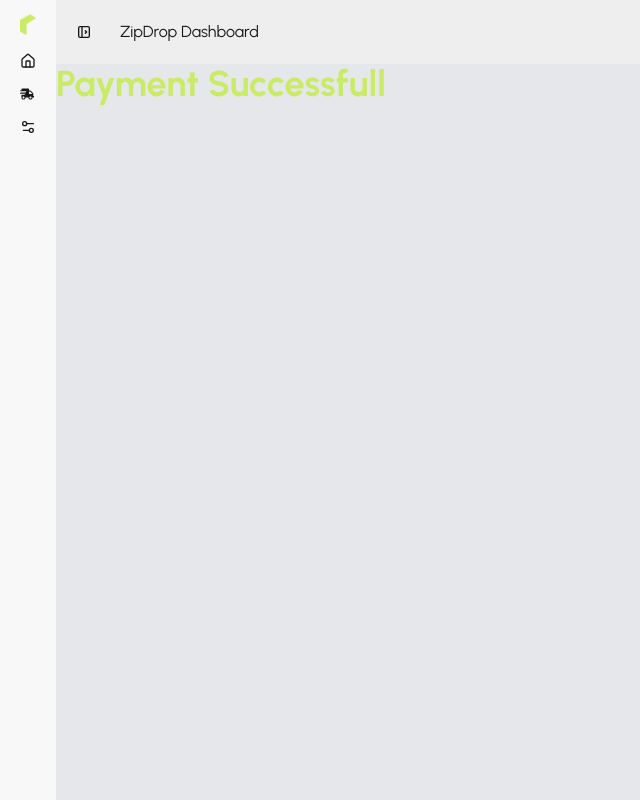
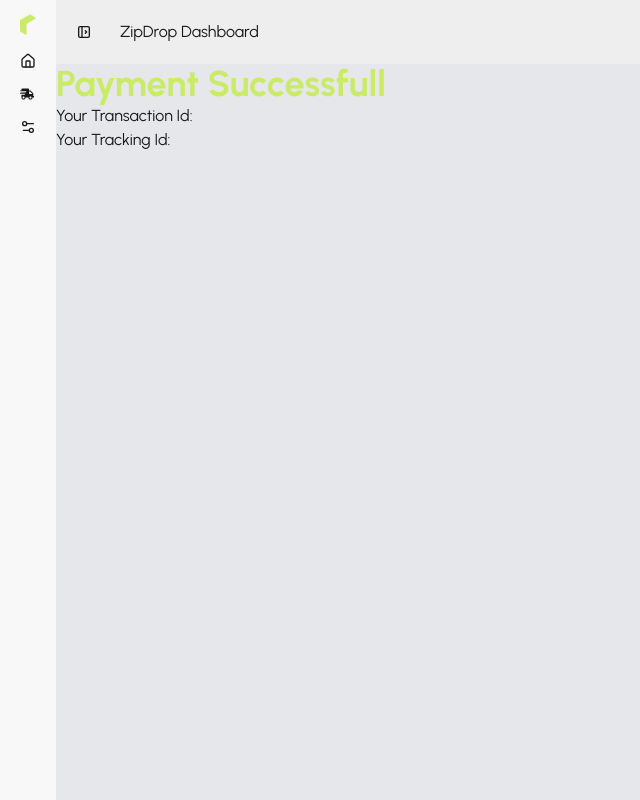
Before and after one commit to syedshafinahmed/ZipDrop-Client, a React (Vite) app: page /dashboard/payment-success in a window 1280 px wide. Shown: the whole page, without its empty margins (0-640 px from the left). Built offline with nearby package versions, Linux system fonts and the light colour scheme; no server answers; sample sign-in values are in the browser's storage.

Commit message:
Generate Tracking Id and store with parcel

```diff
--- a/src/pages/Dashboard/Payment/PaymentSuccess.jsx
+++ b/src/pages/Dashboard/Payment/PaymentSuccess.jsx
@@ -1,10 +1,12 @@
-import React, { useEffect } from 'react';
+import React, { useEffect, useState } from 'react';
 import { useSearchParams } from 'react-router';
 import useAxiosSecure from '../../../hooks/useAxiosSecure';
 
 const PaymentSuccess = () => {
   const [searchParams] = useSearchParams();
   const sessionId = searchParams.get('session_id');
+
+  const [paymentInfo, setPaymentInfo] = useState({});
 
   const axiosSecure = useAxiosSecure();
   console.log(sessionId);
@@ -14,12 +16,18 @@ const PaymentSuccess = () => {
       axiosSecure.patch(`/payment-success?session_id=${sessionId}`)
         .then(res => {
           console.log(res.data);
+          setPaymentInfo({
+            transactionId: res.data.transactionId,
+            trackingId: res.data.trackingId
+          })
         })
     }
   }, [sessionId, axiosSecure])
   return (
     <div>
       <h2 className='text-4xl font-bold text-primary'>Payment Successfull</h2>
+      <p>Your Transaction Id: {paymentInfo.transactionId}</p>
+      <p>Your Tracking Id: {paymentInfo.trackingId}</p>
     </div>
   );
 };
```
